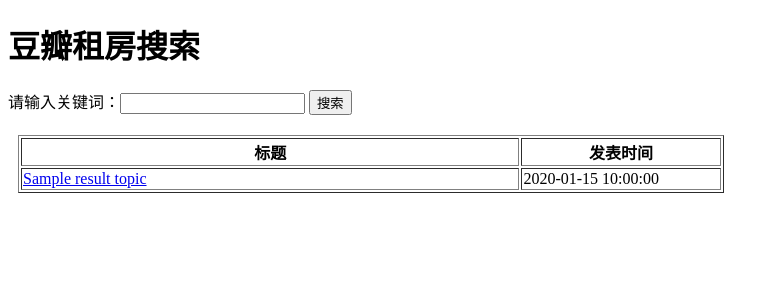
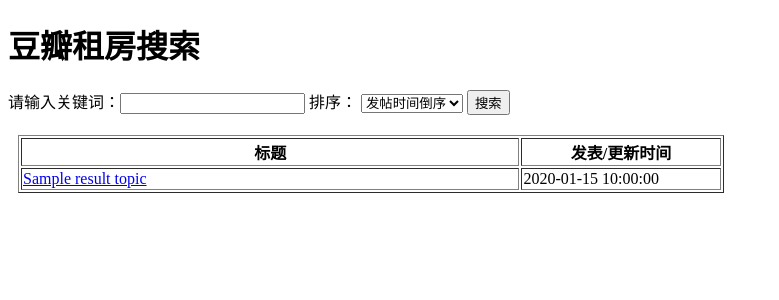
Before and after one commit to kaito-kidd/douban-group-spider, a Flask app: page / in a window 1280 px wide. Shown: the top 300 px of the page, without its empty margins (0-779 px from the left). Run offline with Flask 2, Linux system fonts and the light colour scheme; a database or web service that is not in the repository returns one stand-in record (values such as "Sample title").

Commit message:
add support for orderby

```diff
--- a/app.py
+++ b/app.py
@@ -10,22 +10,31 @@
 
 # db & collection
 db = DBMixin().db
-collection = db.result_topic
+topic_collection = db.result_topic
+page_collection = db.result_page
 
 @app.route("/", methods=["GET", "POST"])
 def index():
     """index
     """
     keyword = request.form.get("keyword", "")
+    is_order_update_time = int(request.form.get(
+        "is_order_update_time", 0))
     where = {}
     if keyword:
         regx = re.compile(".*%s.*" % keyword, re.IGNORECASE)
         where["title"] = {"$regex": regx}
-    topics = collection.find(where) \
-        .sort([("create_time", -1)]).limit(300)
+    # 更新时间排序
+    if is_order_update_time:
+        topics = page_collection.find(where) \
+            .sort([("last_update_time", -1)]).limit(300)
+    else:
+        topics = topic_collection.find(where) \
+            .sort([("order_by", -1)]).limit(300)
     return render_template(
         "index.html",
         topics=topics,
+        is_order_update_time=is_order_update_time,
         keyword=keyword)
 
 if __name__ == "__main__":
--- a/config.py
+++ b/config.py
@@ -11,7 +11,8 @@
 )
 
 # mongo config
-DB_URI = "mongodb://127.0.0.1:27017"
+# DB_URI = "mongodb://127.0.0.1:27017"
+DB_URI = "mongodb://192.168.6.7:27017"
 DB_NAME = "douban_group"
 
 # 豆瓣小组URL
--- a/templates/index.html
+++ b/templates/index.html
@@ -7,18 +7,27 @@
         <h1>豆瓣租房搜索</h1>
         <form action="/" method="POST">
             请输入关键词：<input type="text", name="keyword" value="{{ keyword }}" />
+            排序：
+            <select name="is_order_update_time">
+                <option value="0" {% if is_order_update_time == 0 %} selected {% endif %}>发帖时间倒序</option>
+                <option value="1" {% if is_order_update_time == 1 %} selected {% endif %}>更新时间倒序</option>
+            </select>
             <input type="submit" value="搜索" /><br/>
         </form>
         <div style="padding-left:10px;padding-top:20px;">
             <table border="1">
                 <tr>
                     <th width="50%">标题</th>
-                    <th width="20%">发表时间</th>
+                    <th width="20%">发表/更新时间</th>
                 </tr>
                 {% for item in topics %}
                 <tr>
                     <td><a href="{{ item["url"]}} " target="_blank">{{ item["title"] }}</a></td>
+                    {% if item["create_time"] %}
                     <td>{{ item["create_time"] }}</td>
+                    {% else %}
+                    <td>{{ item["last_reply_time"] }}</td>
+                    {% endif %}
                 </tr>
                 {% endfor %}
             </table>
```
